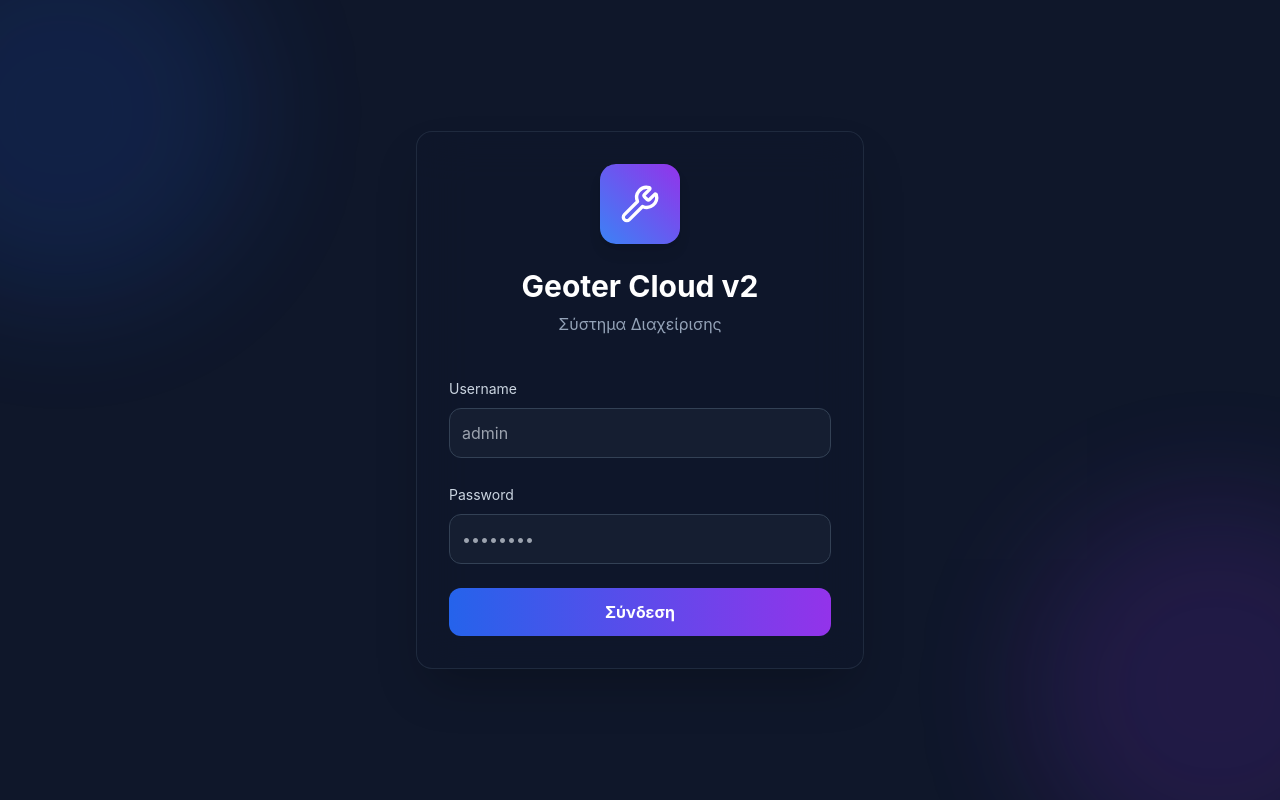
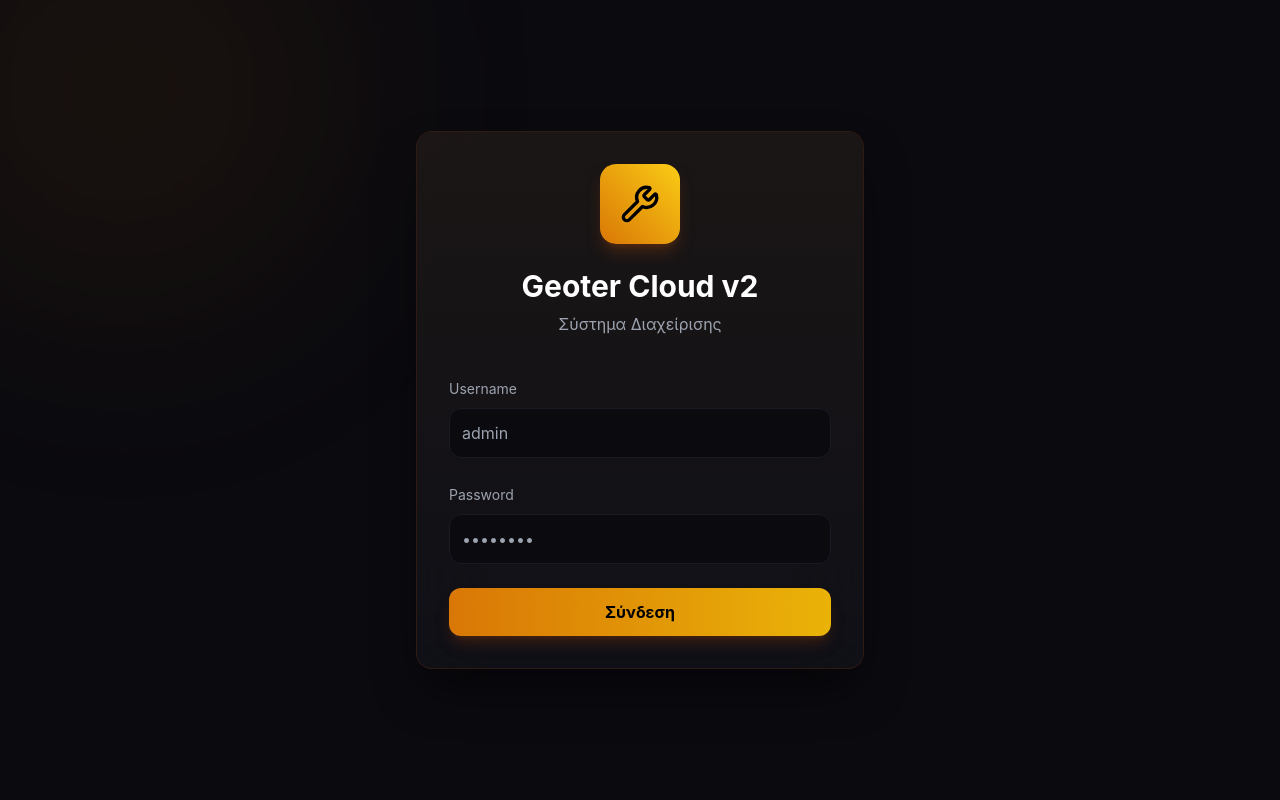
Before and after one commit to TOMGT89/my_service_app, a React (Vite) app in the folder admin/: page / in a window 1280 px wide. Built offline with nearby package versions, Linux system fonts and the light colour scheme.

Commit message:
Structural UI redesign: cinematic gold sidebar, glassmorphism login, amber glow effects

```diff
--- a/admin/src/App.jsx
+++ b/admin/src/App.jsx
@@ -1034,20 +1034,41 @@ const AdminDashboard = () => {
     if (!user) {
         const logoToDisplay = user?.logoUrl;
         return (
-            <div className="min-h-screen w-full bg-[#0f172a] flex items-center justify-center relative overflow-hidden">
-                <div className="absolute top-[-10%] left-[-10%] w-96 h-96 bg-blue-600/20 rounded-full blur-3xl animate-pulse" />
-                <div className="absolute bottom-[-10%] right-[-10%] w-96 h-96 bg-purple-600/20 rounded-full blur-3xl animate-pulse delay-1000" />
+            <div className="min-h-screen w-full bg-[#0a0a0f] flex items-center justify-center relative overflow-hidden">
+                {/* Ambient Glow Effects */}
+                <div className="absolute top-[-20%] left-[-10%] w-[500px] h-[500px] bg-amber-600/10 rounded-full blur-[120px] animate-pulse" />
+                <div className="absolute bottom-[-20%] right-[-10%] w-[500px] h-[500px] bg-amber-500/8 rounded-full blur-[120px] animate-pulse" style={{ animationDelay: '2s' }} />
 
                 {status && (
-                    <motion.div initial={{ opacity: 0, y: -20 }} animate={{ opacity: 1, y: 0 }} className={`fixed top-4 left-1/2 -translate-x-1/2 z-[100] p-4 rounded-xl shadow-2xl border ${status.type === 'success' ? 'bg-green-600 border-green-500' : 'bg-red-600 border-red-500'} text-white font-bold flex items-center gap-2`}>
+                    <motion.div initial={{ opacity: 0, y: -20 }} animate={{ opacity: 1, y: 0 }} className={`fixed top-4 left-1/2 -translate-x-1/2 z-[100] p-4 rounded-xl shadow-2xl border ${status.type === 'success' ? 'bg-gradient-to-r from-emerald-600 to-green-500 border-emerald-400' : 'bg-gradient-to-r from-red-600 to-rose-500 border-red-400'} text-white font-bold flex items-center gap-2`}>
                         {status.type === 'success' ? <CheckCircle /> : <X />}
                         {status.text}
                     </motion.div>
                 )}
 
-                <motion.div initial={{ opacity: 0, y: 20 }} animate={{ opacity: 1, y: 0 }} className="w-full max-w-md p-8 bg-slate-900/50 backdrop-blur-xl border border-slate-700/50 rounded-2xl shadow-2xl relative z-10 mx-4">
-                    <div className="text-center mb-10">{logoToDisplay ? <img src={logoToDisplay} alt="Logo" className="h-24 mx-auto mb-6 object-contain" /> : <div className="w-20 h-20 bg-gradient-to-tr from-blue-500 to-purple-600 rounded-2xl mx-auto flex items-center justify-center shadow-lg mb-6"><Wrench className="w-10 h-10 text-white" /></div>}<h1 className="text-3xl font-bold text-white mb-2">Geoter Cloud v2</h1><p className="text-slate-400">Σύστημα Διαχείρισης</p></div>
-                    <form onSubmit={handleLogin} className="space-y-6"><div className="space-y-2"><label className="text-sm text-slate-300">Username</label><input type="text" className="w-full p-3 bg-slate-800/50 border border-slate-700 rounded-xl text-white outline-none focus:border-blue-500" placeholder="admin" value={credentials.username} onChange={(e) => handleLoginInput('username', e.target.value)} autoComplete="username" /></div><div className="space-y-2"><label className="text-sm text-slate-300">Password</label><input type="password" className="w-full p-3 bg-slate-800/50 border border-slate-700 rounded-xl text-white outline-none focus:border-blue-500" placeholder="••••••••" value={credentials.password} onChange={(e) => handleLoginInput('password', e.target.value)} autoComplete="current-password" /></div><button className="w-full py-3 bg-gradient-to-r from-blue-600 to-purple-600 text-white font-bold rounded-xl flex justify-center items-center gap-2">Σύνδεση</button></form>
+                <motion.div initial={{ opacity: 0, y: 20 }} animate={{ opacity: 1, y: 0 }} className="w-full max-w-md p-8 bg-[#12121a]/80 backdrop-blur-2xl border border-amber-900/30 rounded-2xl shadow-2xl shadow-black/50 relative z-10 mx-4">
+                    {/* Gold Glow Border Effect */}
+                    <div className="absolute inset-0 rounded-2xl bg-gradient-to-b from-amber-500/10 to-transparent opacity-50 pointer-events-none" />
+
+                    <div className="text-center mb-10 relative">
+                        {logoToDisplay ? <img src={logoToDisplay} alt="Logo" className="h-24 mx-auto mb-6 object-contain" /> :
+                            <div className="w-20 h-20 bg-gradient-to-tr from-amber-600 to-yellow-400 rounded-2xl mx-auto flex items-center justify-center shadow-lg shadow-amber-900/50 mb-6">
+                                <Wrench className="w-10 h-10 text-black" />
+                            </div>}
+                        <h1 className="text-3xl font-bold text-white mb-2">Geoter Cloud v2</h1>
+                        <p className="text-gray-400">Σύστημα Διαχείρισης</p>
+                    </div>
+                    <form onSubmit={handleLogin} className="space-y-6 relative">
+                        <div className="space-y-2">
+                            <label className="text-sm text-gray-400">Username</label>
+                            <input type="text" className="w-full p-3 bg-[#0a0a0f] border border-[#1a1a25] rounded-xl text-white outline-none focus:border-amber-500/50 transition-all" placeholder="admin" value={credentials.username} onChange={(e) => handleLoginInput('username', e.target.value)} autoComplete="username" />
+                        </div>
+                        <div className="space-y-2">
+                            <label className="text-sm text-gray-400">Password</label>
+                            <input type="password" className="w-full p-3 bg-[#0a0a0f] border border-[#1a1a25] rounded-xl text-white outline-none focus:border-amber-500/50 transition-all" placeholder="••••••••" value={credentials.password} onChange={(e) => handleLoginInput('password', e.target.value)} autoComplete="current-password" />
+                        </div>
+                        <button className="w-full py-3 bg-gradient-to-r from-amber-600 to-yellow-500 hover:from-amber-500 hover:to-yellow-400 text-black font-bold rounded-xl flex justify-center items-center gap-2 shadow-lg shadow-amber-900/40 transition-all active:scale-[0.98]">Σύνδεση</button>
+                    </form>
                 </motion.div>
             </div>
         );
@@ -1083,27 +1104,28 @@ const AdminDashboard = () => {
                 </AnimatePresence>
 
                 {/* SIDEBAR */}
-                <div className={`w-20 lg:w-64 ${theme?.sidebar || 'bg-slate-800'} flex flex-col items-center lg:items-stretch py-6 border-r ${theme?.border || 'border-slate-700'}`}>
+                <div className={`w-20 lg:w-64 bg-[#0d0d14]/95 backdrop-blur-2xl flex flex-col items-center lg:items-stretch py-6 border-r border-amber-900/20 shadow-[5px_0_30px_rgba(0,0,0,0.5)]`}>
+                    {/* Logo Area with Glow */}
                     <div className="mb-8 px-4 flex justify-center lg:justify-start">
-                        <h1 className="text-2xl font-bold bg-gradient-to-r from-blue-400 to-purple-400 bg-clip-text text-transparent hidden lg:block">Geoter<span className="text-xs text-slate-500 ml-1">v2.0</span></h1>
-                        <h1 className="text-2xl font-bold bg-gradient-to-r from-blue-400 to-purple-400 bg-clip-text text-transparent lg:hidden">G</h1>
+                        <h1 className="text-2xl font-bold bg-gradient-to-r from-amber-400 to-yellow-300 bg-clip-text text-transparent hidden lg:block">Geoter<span className="text-xs text-gray-500 ml-1">v2.0</span></h1>
+                        <h1 className="text-2xl font-bold bg-gradient-to-r from-amber-400 to-yellow-300 bg-clip-text text-transparent lg:hidden">G</h1>
                     </div>
 
                     <nav className="flex-1 space-y-2 px-2">
-                        <button onClick={() => setActiveTab('home')} className={`w-full p-3 rounded-xl flex items-center justify-center lg:justify-start gap-3 transition-all ${activeTab === 'home' ? 'bg-blue-600 text-white shadow-lg shadow-blue-900/50' : 'text-slate-400 hover:bg-white/5 hover:text-white'}`}><Home size={20} /> <span className="hidden lg:inline font-bold">Στόλος</span></button>
-                        <button onClick={() => setActiveTab('erp')} className={`w-full p-3 rounded-xl flex items-center justify-center lg:justify-start gap-3 transition-all ${activeTab === 'erp' ? 'bg-purple-600 text-white shadow-lg shadow-purple-900/50' : 'text-slate-400 hover:bg-white/5 hover:text-white'}`}><Wallet size={20} /> <span className="hidden lg:inline font-bold">Οικονομικά</span></button>
-                        <button onClick={() => setActiveTab('book')} className={`w-full p-3 rounded-xl flex items-center justify-center lg:justify-start gap-3 transition-all ${activeTab === 'book' ? 'bg-orange-600 text-white shadow-lg shadow-orange-900/50' : 'text-slate-400 hover:bg-white/5 hover:text-white'}`}><BookOpen size={20} /> <span className="hidden lg:inline font-bold">Service Book</span></button>
-                        <button onClick={() => setActiveTab('users')} className={`w-full p-3 rounded-xl flex items-center justify-center lg:justify-start gap-3 transition-all ${activeTab === 'users' ? 'bg-teal-600 text-white shadow-lg shadow-teal-900/50' : 'text-slate-400 hover:bg-white/5 hover:text-white'}`}><Users size={20} /> <span className="hidden lg:inline font-bold">Προσωπικό</span></button>
-                        {user?.role === 'superadmin' && <button onClick={() => setActiveTab('superadmin')} className={`w-full p-3 rounded-xl flex items-center justify-center lg:justify-start gap-3 transition-all ${activeTab === 'superadmin' ? 'bg-red-600 text-white shadow-lg shadow-red-900/50' : 'text-slate-400 hover:bg-white/5 hover:text-white'}`}><Shield size={20} /> <span className="hidden lg:inline font-bold">Super Admin</span></button>}
+                        <button onClick={() => setActiveTab('home')} className={`w-full p-3 rounded-xl flex items-center justify-center lg:justify-start gap-3 transition-all ${activeTab === 'home' ? 'bg-gradient-to-r from-amber-600/20 to-transparent border-l-2 border-amber-500 text-amber-400 shadow-lg' : 'text-gray-400 hover:bg-white/5 hover:text-amber-300'}`}><Home size={20} /> <span className="hidden lg:inline font-bold">Στόλος</span></button>
+                        <button onClick={() => setActiveTab('erp')} className={`w-full p-3 rounded-xl flex items-center justify-center lg:justify-start gap-3 transition-all ${activeTab === 'erp' ? 'bg-gradient-to-r from-amber-600/20 to-transparent border-l-2 border-amber-500 text-amber-400 shadow-lg' : 'text-gray-400 hover:bg-white/5 hover:text-amber-300'}`}><Wallet size={20} /> <span className="hidden lg:inline font-bold">Οικονομικά</span></button>
+                        <button onClick={() => setActiveTab('book')} className={`w-full p-3 rounded-xl flex items-center justify-center lg:justify-start gap-3 transition-all ${activeTab === 'book' ? 'bg-gradient-to-r from-amber-600/20 to-transparent border-l-2 border-amber-500 text-amber-400 shadow-lg' : 'text-gray-400 hover:bg-white/5 hover:text-amber-300'}`}><BookOpen size={20} /> <span className="hidden lg:inline font-bold">Service Book</span></button>
+                        <button onClick={() => setActiveTab('users')} className={`w-full p-3 rounded-xl flex items-center justify-center lg:justify-start gap-3 transition-all ${activeTab === 'users' ? 'bg-gradient-to-r from-amber-600/20 to-transparent border-l-2 border-amber-500 text-amber-400 shadow-lg' : 'text-gray-400 hover:bg-white/5 hover:text-amber-300'}`}><Users size={20} /> <span className="hidden lg:inline font-bold">Προσωπικό</span></button>
+                        {user?.role === 'superadmin' && <button onClick={() => setActiveTab('superadmin')} className={`w-full p-3 rounded-xl flex items-center justify-center lg:justify-start gap-3 transition-all ${activeTab === 'superadmin' ? 'bg-gradient-to-r from-red-600/20 to-transparent border-l-2 border-red-500 text-red-400 shadow-lg' : 'text-gray-400 hover:bg-white/5 hover:text-red-300'}`}><Shield size={20} /> <span className="hidden lg:inline font-bold">Super Admin</span></button>}
                     </nav>
 
-                    <div className="px-2 space-y-2">
-                        <button onClick={() => setShowAppQR(true)} className="w-full p-3 rounded-xl flex items-center justify-center lg:justify-start gap-3 transition-all text-slate-400 hover:bg-white/5 hover:text-white"><Smartphone size={20} /> <span className="hidden lg:inline font-bold">Mobile App</span></button>
-                        <button onClick={() => setActiveTab('settings')} className={`w-full p-3 rounded-xl flex items-center justify-center lg:justify-start gap-3 transition-all ${activeTab === 'settings' ? 'bg-slate-600 text-white' : 'text-slate-400 hover:bg-white/5 hover:text-white'}`}><Settings size={20} /> <span className="hidden lg:inline font-bold">Ρυθμίσεις</span></button>
+                    <div className="px-2 space-y-2 border-t border-amber-900/20 pt-4">
+                        <button onClick={() => setShowAppQR(true)} className="w-full p-3 rounded-xl flex items-center justify-center lg:justify-start gap-3 transition-all text-gray-400 hover:bg-white/5 hover:text-amber-300"><Smartphone size={20} /> <span className="hidden lg:inline font-bold">Mobile App</span></button>
+                        <button onClick={() => setActiveTab('settings')} className={`w-full p-3 rounded-xl flex items-center justify-center lg:justify-start gap-3 transition-all ${activeTab === 'settings' ? 'bg-gradient-to-r from-amber-600/20 to-transparent border-l-2 border-amber-500 text-amber-400' : 'text-gray-400 hover:bg-white/5 hover:text-amber-300'}`}><Settings size={20} /> <span className="hidden lg:inline font-bold">Ρυθμίσεις</span></button>
                         <button onClick={() => { localStorage.removeItem('user'); localStorage.removeItem('token'); setUser(null); }} className="w-full p-3 rounded-xl flex items-center justify-center lg:justify-start gap-3 text-red-400 hover:bg-red-900/20 transition-all"><LogOut size={20} /> <span className="hidden lg:inline font-bold">Έξοδος</span></button>
                     </div>
                 </div>
-                <div className="flex-1 p-8 overflow-y-auto h-screen bg-black/20">
+                <div className="flex-1 p-8 overflow-y-auto h-screen bg-[#080810]">
                     {activeTab === 'home' && <GarageTab vehicles={vehicles} refreshVehicles={refreshVehicles} theme={theme} user={user} />}
                     {activeTab === 'erp' && <MiniERPTab theme={theme} user={user} />}
                     {activeTab === 'book' && <div className="h-full bg-slate-900 rounded-xl overflow-hidden border border-slate-700 relative"><ServiceBook /></div>}
```
